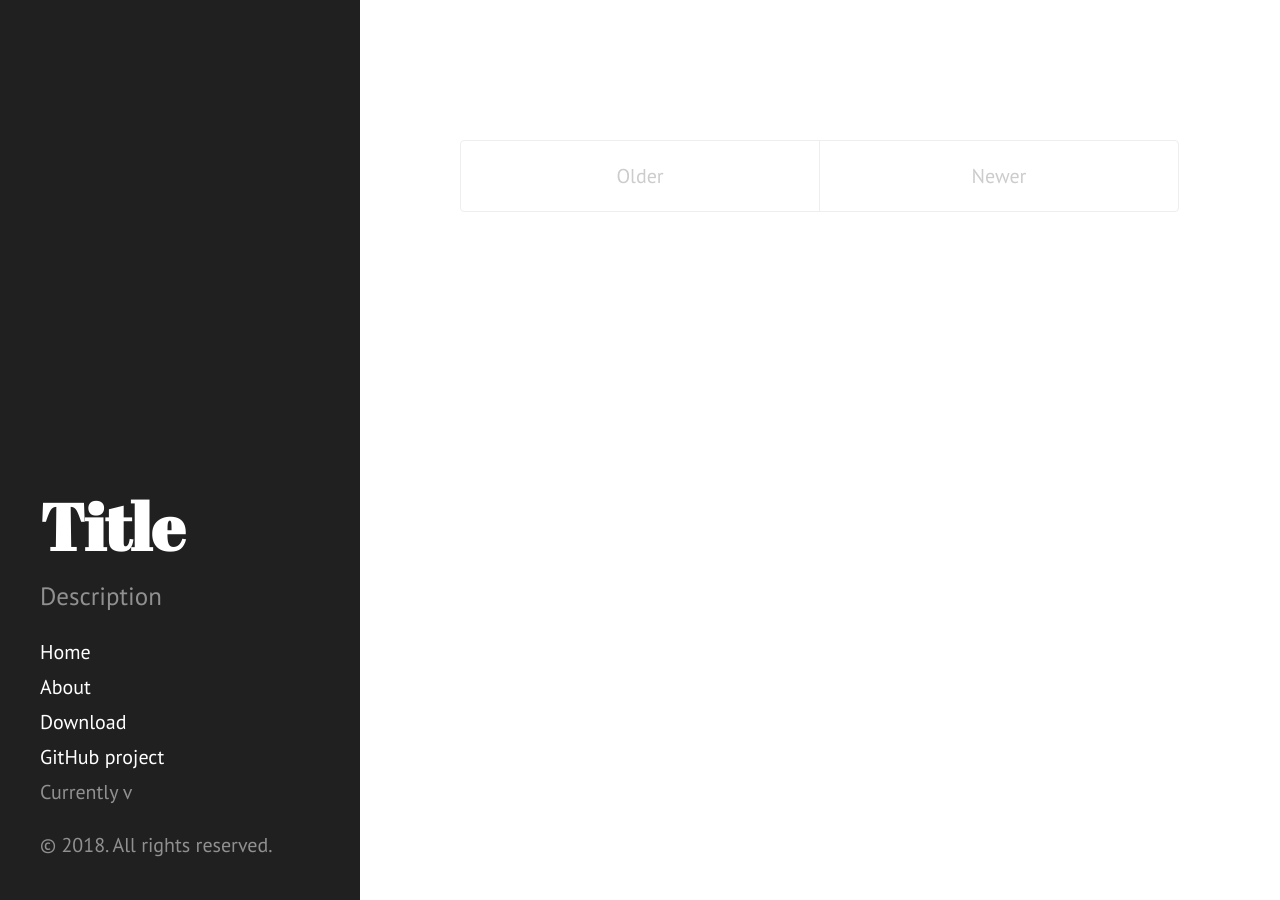
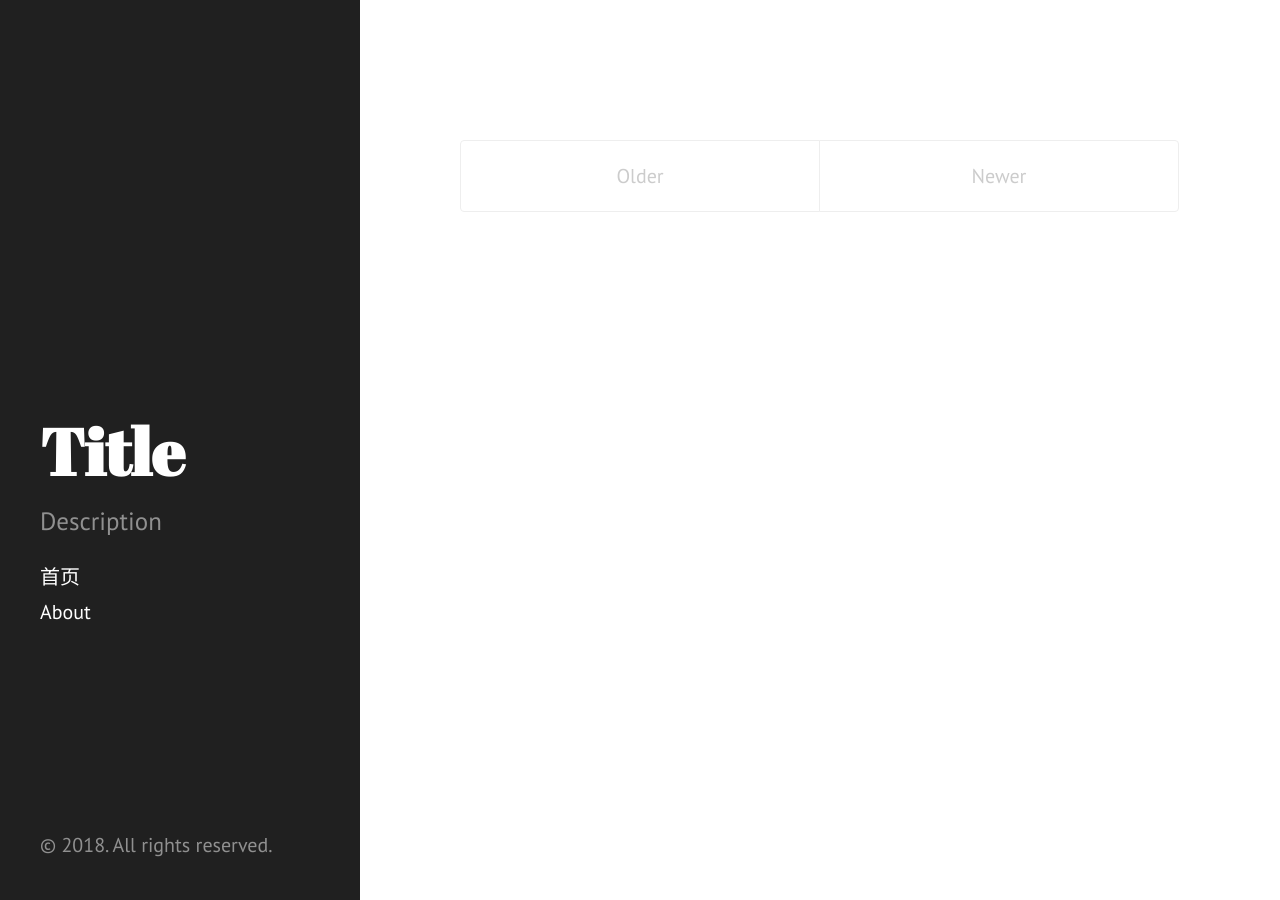
Before and after one commit to bspyy/bspyy.github.io, a Jekyll site: the page built from index.html, in a window 1280 px wide. Built offline with Jekyll 4.4.1, drawn with Linux system fonts in a browser that asks for light colours.

Commit message:
change style

```diff
--- a/_includes/head.html
+++ b/_includes/head.html
@@ -22,7 +22,7 @@
 
   <!-- Icons -->
   <link rel="apple-touch-icon-precomposed" sizes="144x144" href="{{ site.baseurl }}public/apple-touch-icon-144-precomposed.png">
-                                 <link rel="shortcut icon" href="{{ site.baseurl }}public/favicon.ico">
+<link rel="shortcut icon" href="{{ site.baseurl }}public/favicon.ico">
 
   <!-- RSS -->
   <link rel="alternate" type="application/rss+xml" title="RSS" href="/atom.xml">
--- a/_includes/sidebar.html
+++ b/_includes/sidebar.html
@@ -10,7 +10,7 @@
     </div>
 
     <nav class="sidebar-nav">
-      <a class="sidebar-nav-item{% if page.url == site.baseurl %} active{% endif %}" href="{{ site.baseurl }}">Home</a>
+      <a class="sidebar-nav-item{% if page.url == site.baseurl %} active{% endif %}" href="{{ site.baseurl }}">首页</a>
 
       {% comment %}
         The code below dynamically generates a sidebar nav of pages with
@@ -25,10 +25,6 @@
           {% endif %}
         {% endif %}
       {% endfor %}
-
-      <a class="sidebar-nav-item" href="{{ site.github.repo }}/archive/v{{ site.version }}.zip">Download</a>
-      <a class="sidebar-nav-item" href="{{ site.github.repo }}">GitHub project</a>
-      <span class="sidebar-nav-item">Currently v{{ site.version }}</span>
     </nav>
 
     <p>&copy; {{ site.time | date: '%Y' }}. All rights reserved.</p>
--- a/public/css/hyde.css
+++ b/public/css/hyde.css
@@ -85,7 +85,7 @@
 
 /* Sidebar nav */
 .sidebar-nav {
-  margin-bottom: 1rem;
+  margin-bottom: 10rem;
 }
 .sidebar-nav-item {
   display: block;
```
